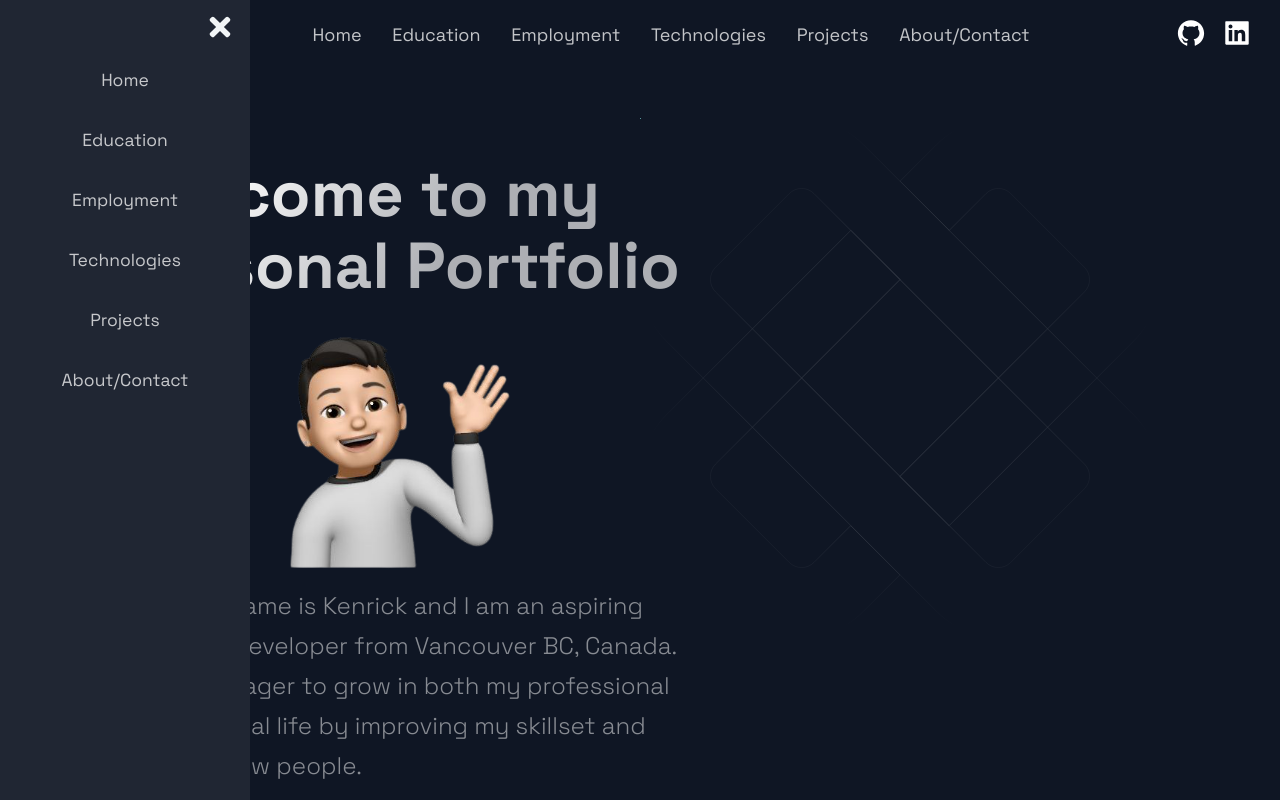
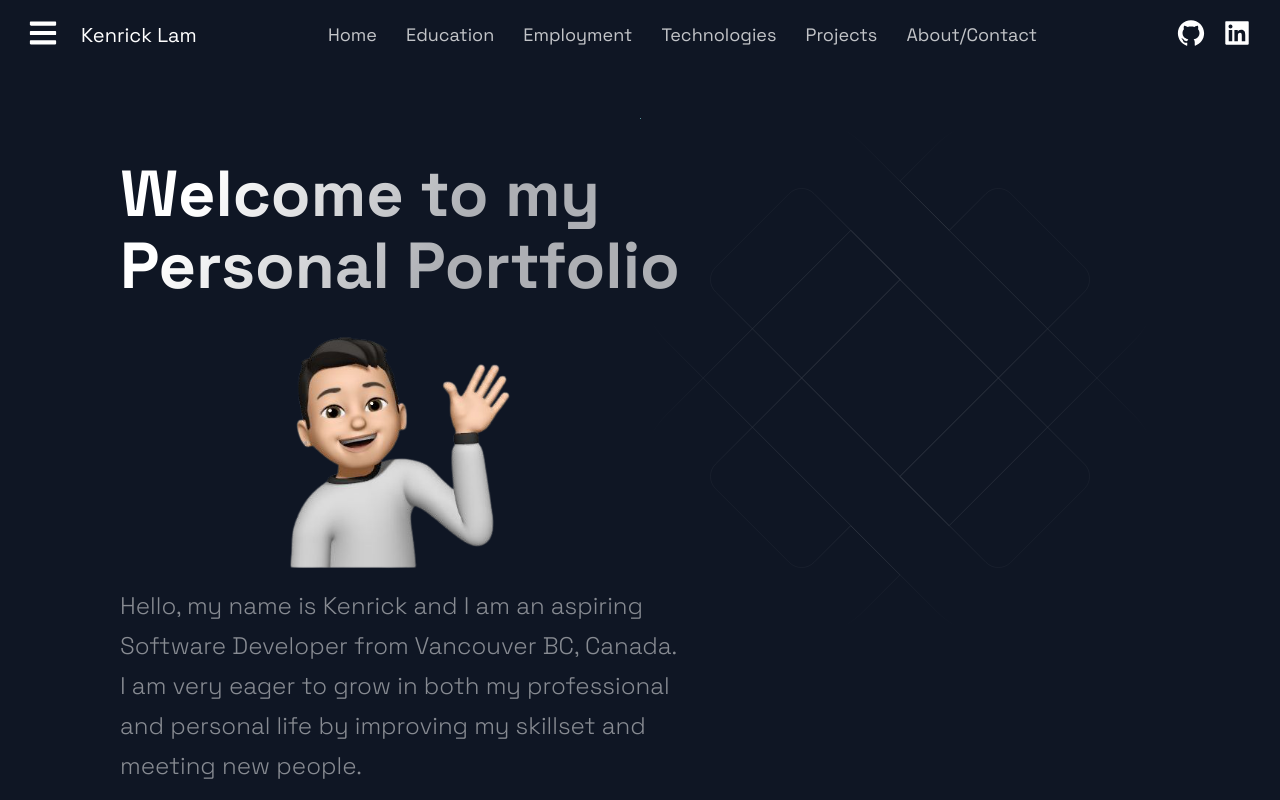
Before and after one commit to klam98/personal-portfolio, a Next.js app: page / in a window 1280 px wide. Shown: the top 800 px of the page. Built offline with nearby package versions, Linux system fonts and the light colour scheme.

Commit message:
Finished Sidebar component, added dark overlay during Sidebar.

```diff
--- a/src/components/Navbar/Navbar.js
+++ b/src/components/Navbar/Navbar.js
@@ -10,14 +10,12 @@ import {
     Div3,
     NavLink,
     SocialIcons,
-    DropdownButton,
-    DropdownContainer,
-    DropdownItems,
+    SidebarContainer,
+    SidebarButton,
     Span,
 } from "./NavbarStyles";
 
-const Navbar = () => {
-    const [isDropDown, setIsDropDown] = useState(false);
+const Navbar = ({ toggleSidebar }) => {
     const [changeNavColor, setChangeNavColor] = useState(false);
 
     const changeNavbarColor = () => {
@@ -28,10 +26,6 @@ const Navbar = () => {
         }
     };
 
-    const handleDropDown = () => {
-        setIsDropDown(!isDropDown);
-    };
-
     if (typeof window !== "undefined") {
         window.addEventListener("scroll", changeNavbarColor);
     }
@@ -39,17 +33,17 @@ const Navbar = () => {
     return (
         <Container style={{ backgroundColor: changeNavColor ? "#202633" : "#0F1624" }}>
             <Div1>
-                <DropdownContainer>
-                    <DropdownButton onClick={handleDropDown}>
+                <SidebarContainer>
+                    <SidebarButton onClick={toggleSidebar}>
                         <FaBars size="3rem" />
-                    </DropdownButton>
-                </DropdownContainer>
+                    </SidebarButton>
+                </SidebarContainer>
 
                 <Span
                     style={{
                         display: "flex",
                         color: "white",
-                        marginLeft: "2rem",
+                        marginLeft: "1.5rem",
                     }}
                 >
                     Kenrick Lam
--- a/src/components/Navbar/NavbarStyles.js
+++ b/src/components/Navbar/NavbarStyles.js
@@ -11,7 +11,7 @@ export const Container = styled.div`
 `;
 
 export const Span = styled.div`
-    font-size: 1.8rem;
+    font-size: 2rem;
 `;
 
 export const Div1 = styled.div`
@@ -51,27 +51,24 @@ export const NavLink = styled.a`
     }
 `;
 
-export const DropdownButton = styled.button`
-    cursor: pointer;
+export const SidebarButton = styled.button`
     padding: 0;
     border: 0;
     outline: 0;
     color: white;
+    border-radius: 50px;
+    padding: 8px;
     background-color: rgba(255, 255, 255, 0);
+    transition: 0.3s ease;
+    &:hover {
+        background-color: #212d45;
+        transform: scale(1.2);
+        cursor: pointer;
+    }
 `;
 
-export const DropdownContainer = styled.div`
+export const SidebarContainer = styled.div`
     position: relative;
-`;
-
-export const DropdownItems = styled.div`
-    position: absolute;
-    top: 100%;
-    left: 0;
-    width: 250px;
-    z-index: 25;
-    background-color: rgba(32, 38, 51, 1);
-    padding-left: 2rem;
 `;
 
 export const NavProductsIcon = styled(IoIosArrowDropdown)`
--- a/src/components/Sidebar/Sidebar.js
+++ b/src/components/Sidebar/Sidebar.js
@@ -1,36 +1,93 @@
 import Link from "next/link";
-import React from "react";
-import { FaTimes } from "react-icons/fa";
+import React, { useEffect } from "react";
+import {
+    FaTimes,
+    FaHome,
+    FaGraduationCap,
+    FaBriefcase,
+    FaLaptop,
+    FaPencilAlt,
+    FaUser,
+} from "react-icons/fa";
 
-import { SidebarContainer, Icon, SidebarMenu, SidebarLink } from "./SidebarStyles";
+import {
+    SidebarContainer,
+    Icon,
+    SidebarMenu,
+    SidebarLink,
+    Span,
+    LinkIcon,
+    DarkOverlay,
+} from "./SidebarStyles";
 
-const Sidebar = () => {
+const Sidebar = ({ isOpen, toggleSidebar }) => {
+    // disable scroll when the sidebar is active for more intuitive UX
+    useEffect(() => {
+        const body = document.querySelector("body");
+        body.style.overflow = isOpen ? "hidden" : "auto";
+    }, [isOpen]);
+
     return (
-        <SidebarContainer>
-            <Icon>
+        <>
+            <SidebarContainer isOpen={isOpen}>
+                <Icon onClick={toggleSidebar}>
                     <FaTimes />
                 </Icon>
                 <SidebarMenu>
+                    <Span>Kenrick</Span>
                     <Link passHref href="#home">
-                    <SidebarLink>Home</SidebarLink>
+                        <SidebarLink onClick={toggleSidebar}>
+                            Home
+                            <LinkIcon>
+                                <FaHome />
+                            </LinkIcon>
+                        </SidebarLink>
                     </Link>
                     <Link passHref href="#education">
-                    <SidebarLink>Education</SidebarLink>
+                        <SidebarLink onClick={toggleSidebar}>
+                            Education
+                            <LinkIcon>
+                                <FaGraduationCap />
+                            </LinkIcon>
+                        </SidebarLink>
                     </Link>
                     <Link passHref href="#employment">
-                    <SidebarLink>Employment</SidebarLink>
+                        <SidebarLink onClick={toggleSidebar}>
+                            Employment
+                            <LinkIcon>
+                                <FaBriefcase />
+                            </LinkIcon>
+                        </SidebarLink>
                     </Link>
                     <Link passHref href="#tech">
-                    <SidebarLink>Technologies</SidebarLink>
+                        <SidebarLink onClick={toggleSidebar}>
+                            Technologies
+                            <LinkIcon>
+                                <FaLaptop />
+                            </LinkIcon>
+                        </SidebarLink>
                     </Link>
                     <Link passHref href="#projects">
-                    <SidebarLink>Projects</SidebarLink>
+                        <SidebarLink onClick={toggleSidebar}>
+                            Projects
+                            <LinkIcon>
+                                <FaPencilAlt />
+                            </LinkIcon>
+                        </SidebarLink>
                     </Link>
                     <Link passHref href="#about">
-                    <SidebarLink>About/Contact</SidebarLink>
+                        <SidebarLink onClick={toggleSidebar}>
+                            About/Contact
+                            <LinkIcon>
+                                <FaUser />
+                            </LinkIcon>
+                        </SidebarLink>
                     </Link>
                 </SidebarMenu>
             </SidebarContainer>
+
+            <DarkOverlay isOpen={isOpen} onClick={toggleSidebar} />
+        </>
     );
 };
 
--- a/src/components/Sidebar/SidebarStyles.js
+++ b/src/components/Sidebar/SidebarStyles.js
@@ -9,25 +9,56 @@ export const SidebarContainer = styled.aside`
     display: grid;
     top: 0;
     left: 0;
-    transition: 0.3s ease-in-out;
-    /* opacity: ${({ isOpen }) => (isOpen ? "100%" : "0")}; */
-    /* left: ${({ isOpen }) => (isOpen ? "0" : "-100%")}; */
+    transition: all 0.2s ease;
+    opacity: ${({ isOpen }) => (isOpen ? "100%" : "0")};
+    left: ${({ isOpen }) => (isOpen ? "0" : "-100%")};
+    /* opacity: 0;
+    left: -100%; */
+`;
+
+export const DarkOverlay = styled.aside`
+    position: fixed;
+    z-index: 35;
+    height: 100%;
+    width: 100%;
+    background: rgba(0, 0, 0, 0.5);
+    display: grid;
+    top: 0;
+    left: 0;
+    transition: all 0.2s ease;
+    opacity: ${({ isOpen }) => (isOpen ? "100%" : "0")};
+    left: ${({ isOpen }) => (isOpen ? "250px" : "-100%")};
+`;
+
+export const SidebarContainerActive = styled.aside`
+    opacity: 100%;
+    left: 0;
 `;
 
 export const Icon = styled.div`
     position: absolute;
     top: 1.2rem;
     right: 1.5rem;
-    background: transparent;
     font-size: 3rem;
-    cursor: pointer;
+    transition: 0.3s ease;
+    color: white;
+
+    &:hover {
+        transform: scale(1.25);
+        cursor: pointer;
+    }
+`;
+
+export const LinkIcon = styled.div`
+    color: white;
+    font-size: 2.5rem;
+    padding-left: 1.5rem;
 `;
 
 export const SidebarMenu = styled.ul`
     display: grid;
     grid-template-columns: 1fr;
-    grid-template-rows: repeat(6, 60px);
-    padding-top: 5rem;
+    grid-template-rows: repeat(7, 60px);
 `;
 
 export const SidebarLink = styled.a`
@@ -35,7 +66,7 @@ export const SidebarLink = styled.a`
     align-items: center;
     justify-content: center;
     font-size: 1.75rem;
-    transition: 0.2s ease-in-out;
+    transition: all 0.2s ease-in-out;
     color: rgba(255, 255, 255, 0.75);
 
     &:hover {
@@ -43,3 +74,10 @@ export const SidebarLink = styled.a`
         cursor: pointer;
     }
 `;
+
+export const Span = styled.div`
+    font-size: 2.25rem;
+    /* font-weight: bold; */
+    align-self: center;
+    justify-self: center;
+`;
--- a/src/components/TimeLine/TimeLine.js
+++ b/src/components/TimeLine/TimeLine.js
@@ -21,7 +21,9 @@ const Timeline = () => {
     const carouselRef = useRef();
 
     const scroll = (node, left) => {
-        return node.scrollTo({ left, behavior: "smooth" });
+        if (node !== "undefined") {
+            return node.scrollTo({ left, behavior: "smooth" });
+        }
     };
 
     const handleClick = (e, i) => {
--- a/src/layout/Layout.js
+++ b/src/layout/Layout.js
@@ -1,4 +1,4 @@
-import React from "react";
+import React, { useState } from "react";
 
 import { Container } from "./LayoutStyles";
 import Navbar from "../components/Navbar/Navbar";
@@ -6,10 +6,15 @@ import Footer from "../components/Footer/Footer";
 import Sidebar from "../components/Sidebar/Sidebar";
 
 export const Layout = ({ children }) => {
+    const [isOpen, setIsOpen] = useState(false);
+    const toggleSidebar = () => {
+        setIsOpen(!isOpen);
+    };
+
     return (
         <Container>
-            <Navbar />
-            <Sidebar />
+            <Sidebar isOpen={isOpen} toggleSidebar={toggleSidebar} />
+            <Navbar toggleSidebar={toggleSidebar} />
             <main>{children}</main>
             <Footer />
         </Container>
```
Lines whose indentation alone changed are shown as unchanged.
